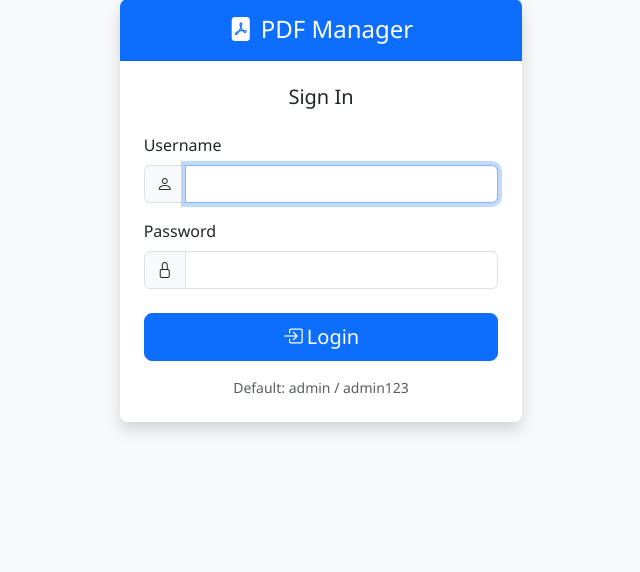
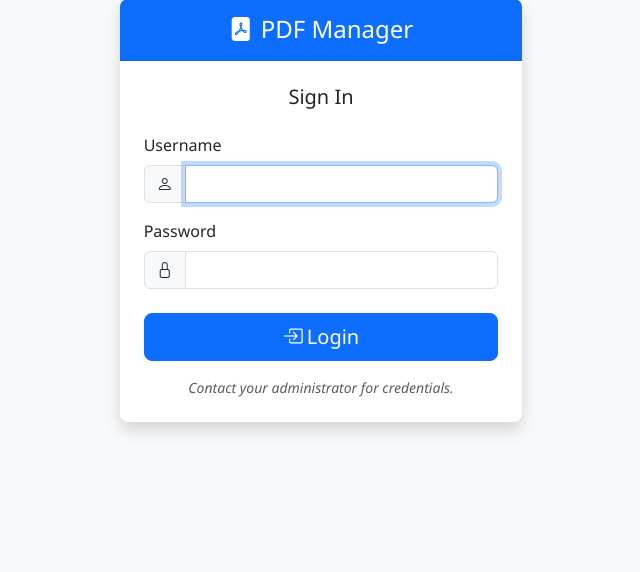
Before and after one commit to rahulmisra2010-ctrl/PDF-Manager, a Flask app: page /auth/login in a window 1280 px wide. Shown: the part 73-645 px from the top of the page, without its empty margins (319-959 px from the left). Run offline with Flask 3, Linux system fonts and the light colour scheme; some libraries are stand-ins or nearby versions.

Commit message:
Fix security issues from code review
- Create extensions.py to eliminate circular import with app module
- Import bcrypt from extensions in auth_routes and user_routes
- Generate random admin password on first run (configurable via ADMIN_PASSWORD env var)
- Add SECRET_KEY warning when using default dev key
- Remove default credentials hint from login page
- Log exceptions server-side, show generic error message to users

Co-authored-by: Copilot <223556219+Copilot@users.noreply.github.com>

```diff
--- a/backend/app.py
+++ b/backend/app.py
@@ -1,20 +1,18 @@
 import os
+import secrets
 from flask import Flask, redirect, url_for
-from flask_login import LoginManager
-from flask_bcrypt import Bcrypt
-from flask_wtf.csrf import CSRFProtect
-
+from extensions import bcrypt, login_manager, csrf
 from config import Config
 from models import db, User, AuditLog
-
-login_manager = LoginManager()
-bcrypt = Bcrypt()
-csrf = CSRFProtect()
 
 
 def create_app(config_class=Config):
     app = Flask(__name__)
     app.config.from_object(config_class)
+
+    # Warn if using default secret key
+    if app.config['SECRET_KEY'] == 'dev-secret-key-change-in-prod':
+        app.logger.warning('WARNING: Using default SECRET_KEY. Set SECRET_KEY env var in production.')
 
     # Ensure upload/export dirs exist
     os.makedirs(app.config['UPLOAD_FOLDER'], exist_ok=True)
@@ -53,26 +51,28 @@ def create_app(config_class=Config):
     # Create tables and default admin
     with app.app_context():
         db.create_all()
-        _create_default_admin(app)
+        _create_default_admin()
 
     return app
 
 
-def _create_default_admin(app):
+def _create_default_admin():
     if not User.query.filter_by(role='Admin').first():
+        # Use env var password or generate a random one
+        password = os.environ.get('ADMIN_PASSWORD') or secrets.token_urlsafe(12)
         admin = User(
             username='admin',
             email='admin@pdfmanager.local',
-            password_hash=bcrypt.generate_password_hash('admin123').decode('utf-8'),
+            password_hash=bcrypt.generate_password_hash(password).decode('utf-8'),
             role='Admin',
             is_active=True
         )
         db.session.add(admin)
         db.session.commit()
-        print('Default admin created: admin / admin123')
+        print(f'Default admin created. Username: admin  Password: {password}')
 
 
 if __name__ == '__main__':
-    app = create_app()
-    debug = os.environ.get('FLASK_DEBUG', 'false').lower() == 'true'
-    app.run(debug=debug, host='0.0.0.0', port=5000)
+    _app = create_app()
+    _debug = os.environ.get('FLASK_DEBUG', 'false').lower() == 'true'
+    _app.run(debug=_debug, host='0.0.0.0', port=5000)
--- a/backend/routes/auth_routes.py
+++ b/backend/routes/auth_routes.py
@@ -1,8 +1,8 @@
 from flask import Blueprint, render_template, redirect, url_for, flash, request
 from flask_login import login_user, logout_user, login_required, current_user
+from extensions import bcrypt
 from models import db, User, AuditLog
 from datetime import datetime
-import app as app_module
 
 auth_bp = Blueprint('auth', __name__, url_prefix='/auth')
 
@@ -28,7 +28,7 @@ def login():
         username = request.form.get('username', '').strip()
         password = request.form.get('password', '')
         user = User.query.filter_by(username=username).first()
-        if user and user.is_active and app_module.bcrypt.check_password_hash(user.password_hash, password):
+        if user and user.is_active and bcrypt.check_password_hash(user.password_hash, password):
             login_user(user)
             log_action(user.id, 'login', 'User', user.id, f'User {username} logged in')
             next_page = request.args.get('next')
--- a/backend/routes/pdf_routes.py
+++ b/backend/routes/pdf_routes.py
@@ -87,7 +87,8 @@ def upload():
             _extract_document(doc)
             flash(f'"{filename}" uploaded and extracted successfully.', 'success')
         except Exception as e:
-            flash(f'Uploaded but extraction failed: {e}', 'warning')
+            current_app.logger.error(f'Extraction failed for {filename}: {e}')
+            flash('Uploaded but text extraction failed. You can still view the document.', 'warning')
         return redirect(url_for('pdf.detail', doc_id=doc.id))
     return render_template('documents/upload.html')
 
--- a/backend/routes/user_routes.py
+++ b/backend/routes/user_routes.py
@@ -1,8 +1,8 @@
 from flask import Blueprint, render_template, request, redirect, url_for, flash
 from flask_login import login_required, current_user
+from extensions import bcrypt
 from models import db, User, AuditLog
 from datetime import datetime
-import app as app_module
 
 user_bp = Blueprint('users', __name__, url_prefix='/users')
 
@@ -59,7 +59,7 @@ def create_user():
         user = User(
             username=username,
             email=email,
-            password_hash=app_module.bcrypt.generate_password_hash(password).decode('utf-8'),
+            password_hash=bcrypt.generate_password_hash(password).decode('utf-8'),
             role=role,
             is_active=True
         )
--- a/backend/templates/auth/login.html
+++ b/backend/templates/auth/login.html
@@ -32,7 +32,7 @@
                     </div>
                 </form>
                 <div class="mt-3 text-center text-muted small">
-                    Default: admin / admin123
+                    <em>Contact your administrator for credentials.</em>
                 </div>
             </div>
         </div>
```
Also changed, not shown: backend/extensions.py (added, +7 -0 lines).
